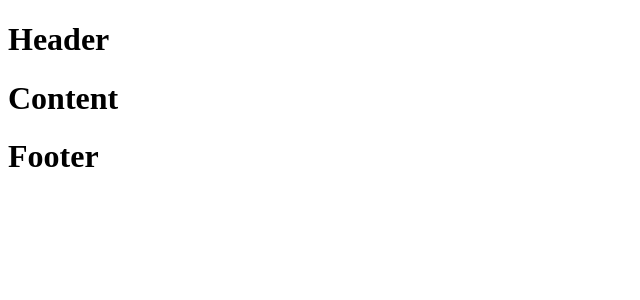
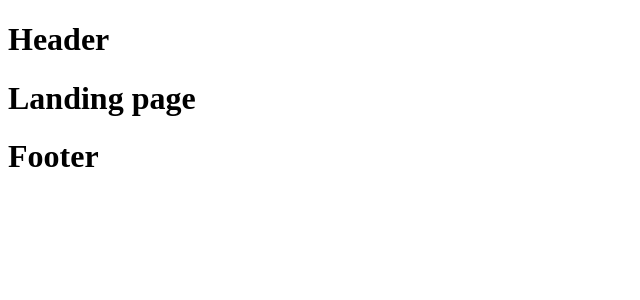
Before and after one commit to DeividasKakta/movie-review-app, a React (Create React App) app in the folder movie-review-ui/: page / in a window 1280 px wide. Shown: the top 300 px of the page, without its empty margins (0-640 px from the left). Built offline with nearby package versions, Linux system fonts and the light colour scheme.

Commit message:
Add LandingPage route to Content component

```diff
--- a/movie-review-ui/src/components/Content/Content.js
+++ b/movie-review-ui/src/components/Content/Content.js
@@ -1,9 +1,15 @@
+import {Switch, Route} from "react-router-dom"
+import LandingPage from "../../pages/LandingPage/LandingPage";
 
 const Content = () => {
 
     return (
         <>
-            <h1>Content</h1>
+            <Switch>
+                <Route exact path="/">
+                    <LandingPage/>
+                </Route>
+            </Switch>
         </>
     )
 }
```
